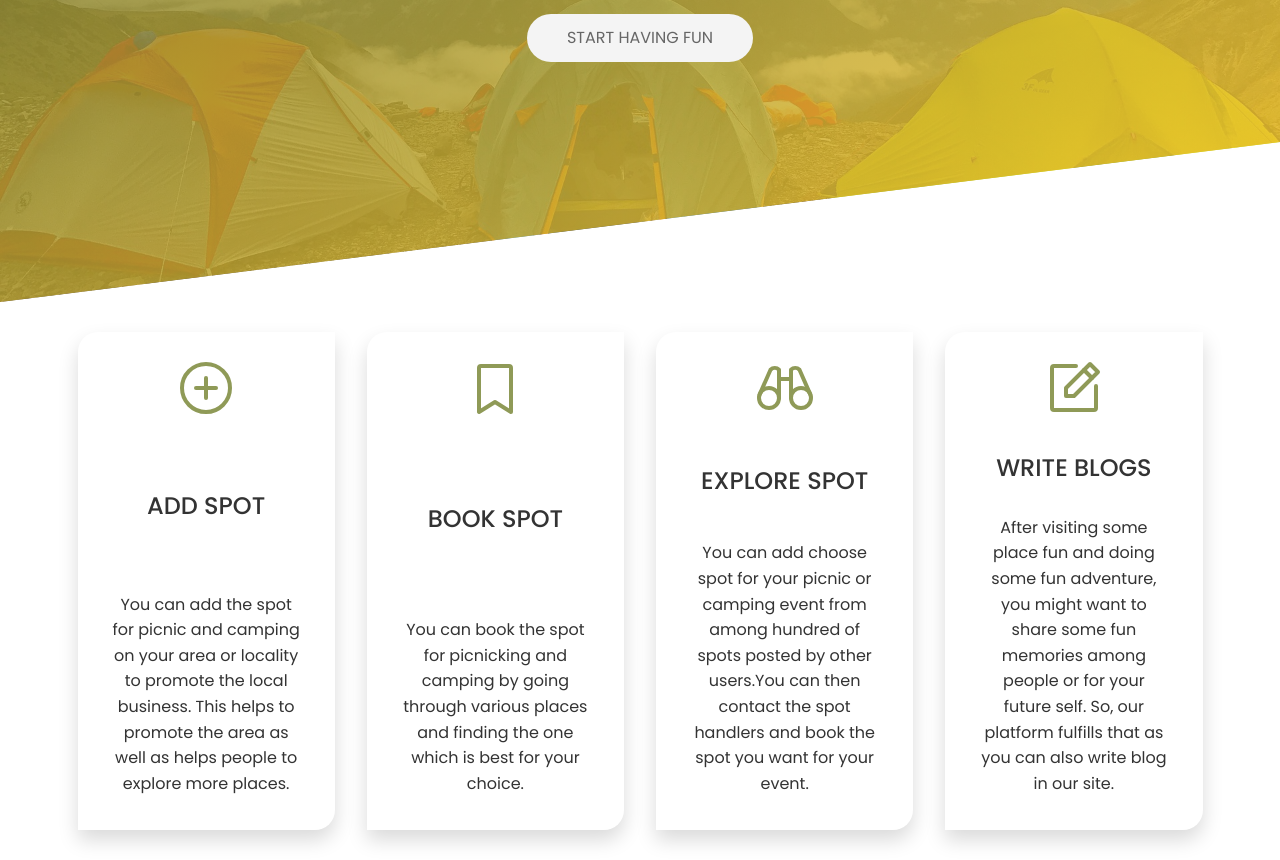
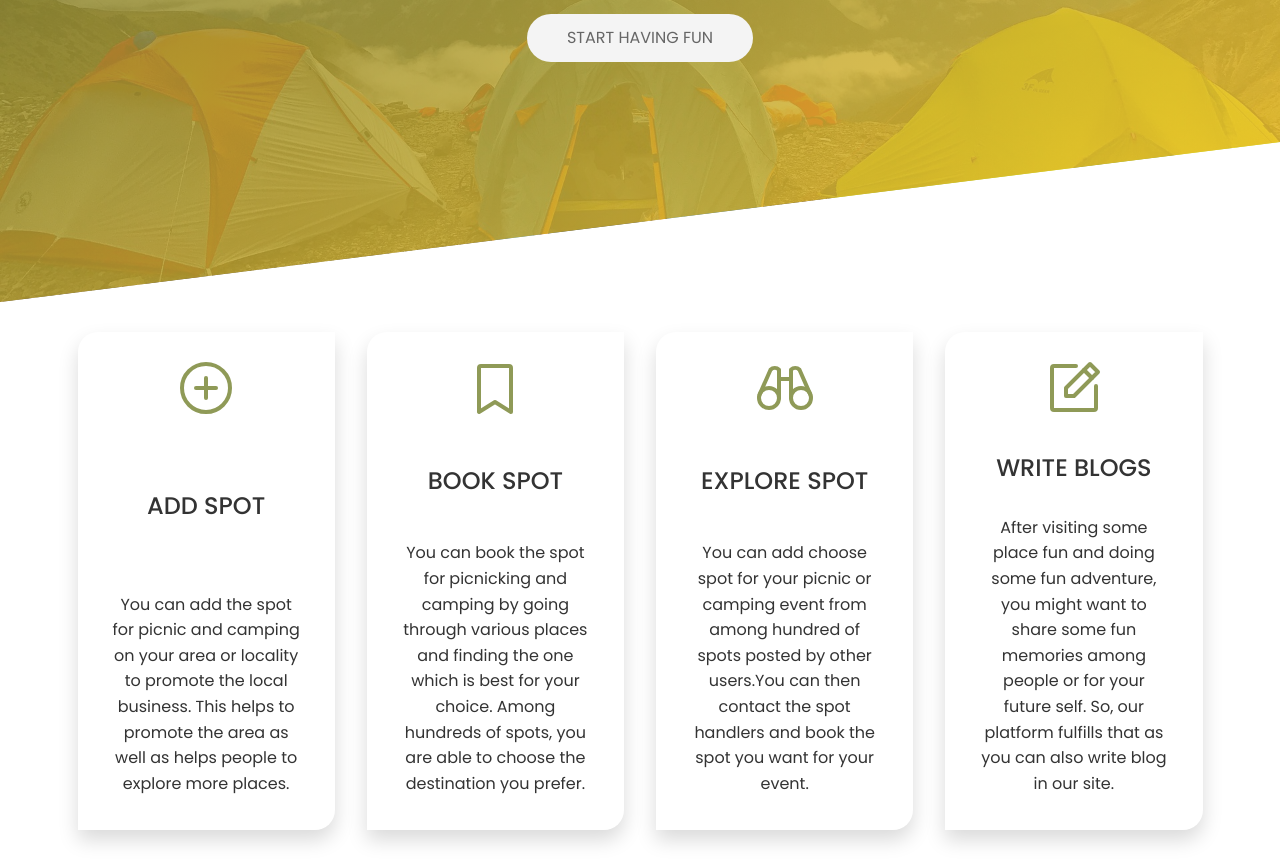
Before and after one commit to dikxak/paradise-camp-frontend, a React (Create React App) app: page / in a window 1280 px wide. Shown: the part 537-1397 px from the top of the page. Built offline with nearby package versions, Linux system fonts and the light colour scheme.

Commit message:
add content for booking

```diff
--- a/src/components/landing_page/FeatureSection.js
+++ b/src/components/landing_page/FeatureSection.js
@@ -17,7 +17,7 @@ const FeatureSection = () => {
     {
       title: 'Book Spot',
       description:
-        'You can book the spot for picnicking and camping by going through various places and finding the one which is best for your choice.',
+        'You can book the spot for picnicking and camping by going through various places and finding the one which is best for your choice. Among hundreds of spots, you are able to choose the destination you prefer.',
       icon: <BookmarkIcon />,
     },
     {
```
